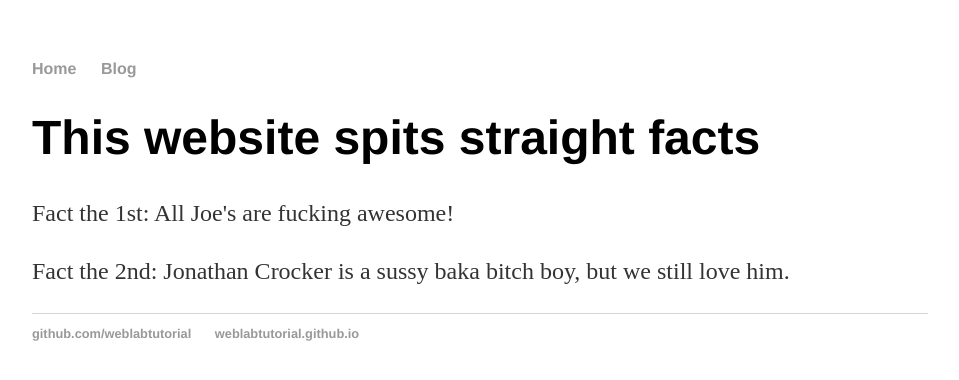
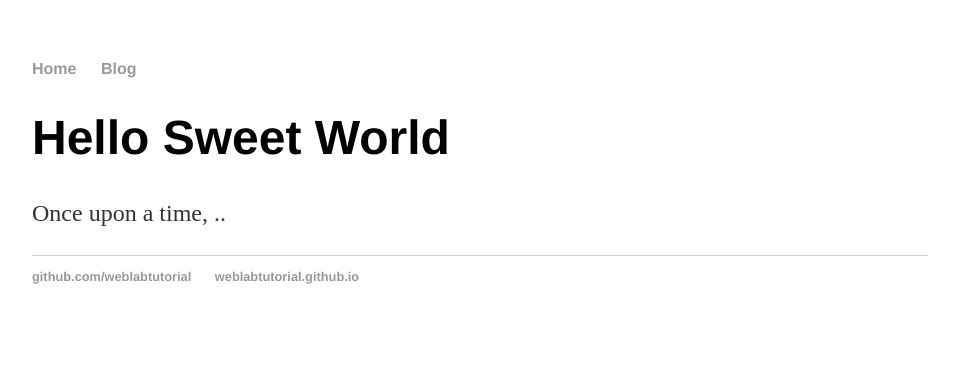
Before and after one commit to JoeGilliganHW/JoeGilliganHW.github.io, a Jekyll site: the page built from index.html, in a window 1280 px wide. Shown: the top 380 px of the page, without its empty margins (160-1119 px from the left). Built offline with Jekyll 4.4.1, drawn with Linux system fonts in a browser that asks for light colours.

Commit message:
Update index.html
Updated Index

```diff
--- a/index.html
+++ b/index.html
@@ -1,27 +1,8 @@
-<!DOCTYPE html>
-  <html>
-    <head>
-      <title>Web Programming</title>
-      <!-- Link to the main stylesheet -->
-      <link rel="stylesheet" type="text/css" href="/css/main.css">
-    </head>
-    <body>
-      <nav>
-        <ul>
-          <li><a href="/">Home</a></li>
-          <li><a href="/blog">Blog</a></li>
-        </ul>
-      </nav>
-      <div class="container">
-      <div class="blurb">
-        <h1>This website spits straight facts</h1>
-        <p>Fact the 1st: All Joe's are fucking awesome!</p>
-        <p>Fact the 2nd: Jonathan Crocker is a sussy baka bitch boy, but we still love him.</p>
-        <footer>
-          <ul>
-            <li><a href="https://github.com/weblabtutorial">github.com/weblabtutorial</a></li>
-            <li><a href="https://weblabtutorial.github.io">weblabtutorial.github.io </a></li>
-          </ul>
-        </footer>
-      </body>
-    </html>
+---
+layout: default
+title: Web Programming
+---
+<div class="blurb">
+  <h1>Hello Sweet World</h1>
+  <p>Once upon a time, ..</p>
+</div>
```
